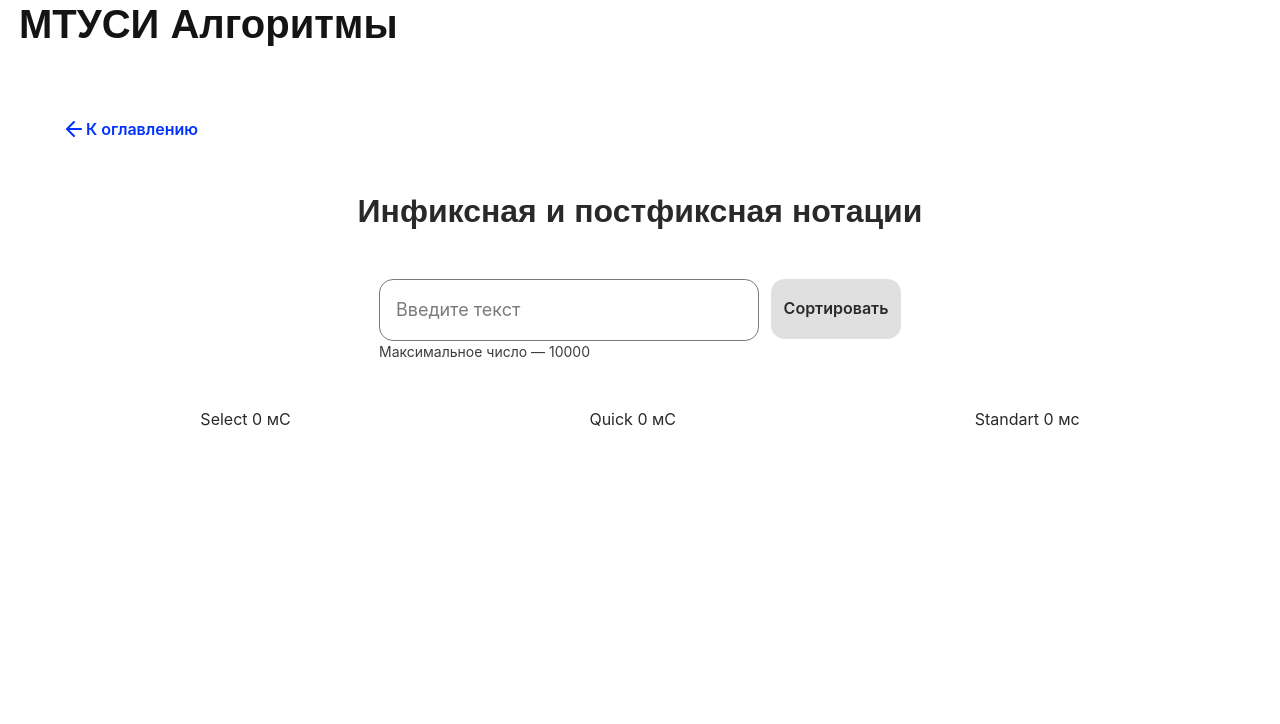
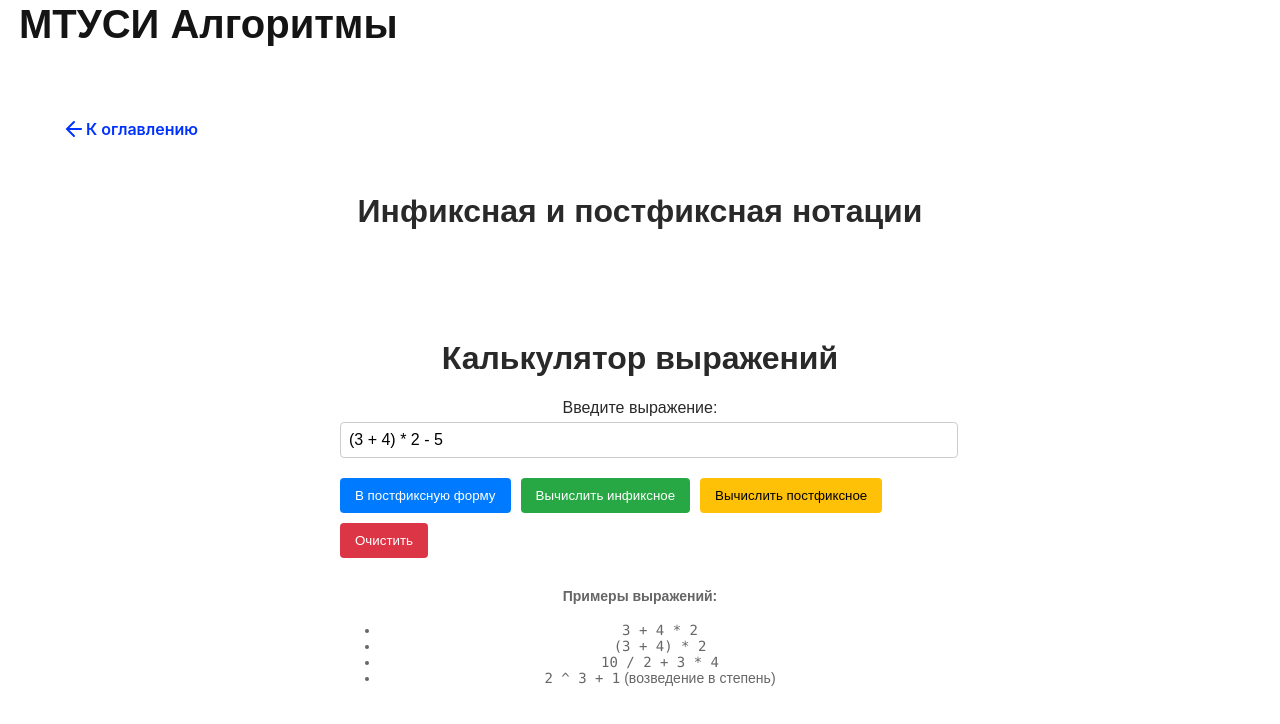
Before and after one commit to Danila4191/Algoritms-MTUCI, a React (Create React App) app in the folder algoritms-mtuci/: page /2S/module-one in a window 1280 px wide. Shown: the top 724 px of the page. Built offline with nearby package versions, Linux system fonts and the light colour scheme.

Commit message:
add two-module-one

```diff
--- a/algoritms-mtuci/src/components/two-module-one/two-module-one.tsx
+++ b/algoritms-mtuci/src/components/two-module-one/two-module-one.tsx
@@ -2,85 +2,318 @@ import React, { useState } from "react";
 // @ts-ignore
 import styles from "./two-module-one.module.css";
 import { SolutionLayout } from "../ui/solution-layout/solution-layout";
-import { Input } from "../ui/input/input";
-import { Button } from "../ui/button/button";
-import {
-  getArrRandom,
-  selectionSort,
-  QuickSort,
-} from "../../utils/functions";
+
+type Token = string;
+type Operator = '+' | '-' | '*' | '/' | '^' | '(' | ')';
+// @ts-ignore
+const OPERATORS: Set<Operator> = new Set(['+', '-', '*', '/', '^', '(', ')']);
+const PRECEDENCE: Record<Operator, number> = {
+  '^': 4,
+  '*': 3,
+  '/': 3,
+  '+': 2,
+  '-': 2,
+  '(': 1,
+  ')': 1
+};
 
 export const TwoModuleOne = () => {
-  const [inputValue, setInputValue] = useState({ value: "number" });
-  const [loading, setloading] = useState<boolean>(false);
-  const [arrValue, setArrValue] = useState<number[]>([]);
-  const [stopwatcSelectValue, setStopwatcSelectValue] = useState<number>(0);
-  const [stopwatcQuickValue, setStopwatcQuickValue] = useState<number>(0);
-  const [stopwatcStandartValue, setStopwatcStandartValue] = useState<number>(0);
 
-  const onChange = (e: React.ChangeEvent<HTMLInputElement>) => {
-    setInputValue({ ...inputValue, value: e.target.value });
+ class ExpressionConverter {
+  // Преобразование инфиксной записи в постфиксную (алгоритм сортировочной станции)
+  public static infixToPostfix(expression: string): Token[] {
+    const output: Token[] = [];
+    const stack: Operator[] = [];
+
+    // Разбиваем выражение на токены
+    const tokens = this.tokenize(expression);
+
+    for (const token of tokens) {
+      if (this.isNumber(token)) {
+        // Число сразу добавляем в выходную очередь
+        output.push(token);
+      } else if (OPERATORS.has(token as Operator)) {
+        const operator = token as Operator;
+
+        if (operator === '(') {
+          stack.push(operator);
+        } else if (operator === ')') {
+          // Выталкиваем операторы из стека до открывающей скобки
+          while (stack.length > 0 && stack[stack.length - 1] !== '(') {
+            output.push(stack.pop()!);
+          }
+          stack.pop(); // Удаляем '('
+        } else {
+          // Обычный оператор
+          while (
+            stack.length > 0 &&
+            PRECEDENCE[stack[stack.length - 1]] >= PRECEDENCE[operator] &&
+            operator !== '^' // право-ассоциативный оператор
+          ) {
+            output.push(stack.pop()!);
+          }
+          stack.push(operator);
+        }
+      }
+    }
+
+    // Выталкиваем оставшиеся операторы из стека
+    while (stack.length > 0) {
+      output.push(stack.pop()!);
+    }
+
+    return output;
+  }
+
+  // Вычисление постфиксного выражения
+  public static evaluatePostfix(tokens: Token[]): number {
+    const stack: number[] = [];
+
+    for (const token of tokens) {
+      if (this.isNumber(token)) {
+        stack.push(parseFloat(token));
+      } else if (OPERATORS.has(token as Operator)) {
+        const operator = token as Operator;
+
+        if (operator === '(' || operator === ')') {
+          throw new Error('Invalid postfix expression');
+        }
+
+        const b = stack.pop();
+        const a = stack.pop();
+
+        if (a === undefined || b === undefined) {
+          throw new Error('Invalid expression');
+        }
+
+        switch (operator) {
+          case '+': stack.push(a + b); break;
+          case '-': stack.push(a - b); break;
+          case '*': stack.push(a * b); break;
+          case '/':
+            if (b === 0) throw new Error('Division by zero');
+            stack.push(a / b);
+            break;
+          case '^': stack.push(Math.pow(a, b)); break;
+        }
+      }
+    }
+
+    if (stack.length !== 1) {
+      throw new Error('Invalid expression');
+    }
+
+    return stack[0];
+  }
+
+  // Вычисление инфиксного выражения (через преобразование в постфиксную)
+  public static evaluateInfix(expression: string): number {
+    const postfix = this.infixToPostfix(expression);
+    return this.evaluatePostfix(postfix);
+  }
+
+  // Разбиение строки на токены
+  private static tokenize(expression: string): Token[] {
+    return expression
+      .replace(/\s+/g, '')
+      .split(/([+\-*/^()])/)
+      .filter(token => token !== '');
+  }
+
+  // Проверка, является ли токен числом
+  private static isNumber(token: string): boolean {
+    return !isNaN(parseFloat(token)) && isFinite(parseFloat(token));
+  }
+}
+
+
+
+const [expression, setExpression] = useState<string>('(3 + 4) * 2 - 5');
+  const [postfixExpression, setPostfixExpression] = useState<Token[]>([]);
+  const [result, setResult] = useState<number | null>(null);
+  const [error, setError] = useState<string>('');
+
+  const handleConvertToPostfix = () => {
+    try {
+      setError('');
+      const postfix = ExpressionConverter.infixToPostfix(expression);
+      setPostfixExpression(postfix);
+      setResult(null);
+    } catch (err) {
+      setError(`Ошибка преобразования: ${err instanceof Error ? err.message : 'Неизвестная ошибка'}`);
+    }
   };
 
-  const onClick = () => {
-    setloading(true);
-    const arr = getArrRandom(Number(inputValue.value));
+  const handleEvaluateInfix = () => {
+    try {
+      setError('');
+      const calculatedResult = ExpressionConverter.evaluateInfix(expression);
+      setResult(calculatedResult);
+      setPostfixExpression([]);
+    } catch (err) {
+      setError(`Ошибка вычисления: ${err instanceof Error ? err.message : 'Неизвестная ошибка'}`);
+    }
+  };
 
-    let start = new Date().getTime();
-    selectionSort(arr);
-    let end = new Date().getTime();
-    setStopwatcSelectValue(end - start);
+  const handleEvaluatePostfix = () => {
+    try {
+      setError('');
+      if (postfixExpression.length === 0) {
+        throw new Error('Сначала преобразуйте выражение в постфиксную форму');
+      }
+      const calculatedResult = ExpressionConverter.evaluatePostfix(postfixExpression);
+      setResult(calculatedResult);
+    } catch (err) {
+      setError(`Ошибка вычисления: ${err instanceof Error ? err.message : 'Неизвестная ошибка'}`);
+    }
+  };
 
+  const handleClear = () => {
+    setExpression('');
+    setPostfixExpression([]);
+    setResult(null);
+    setError('');
+  };
 
-    start = new Date().getTime();
-    QuickSort(arr);
-    end = new Date().getTime();
-    setStopwatcQuickValue(end - start);
-
-
-    start = new Date().getTime();
-    arr.sort(function (a, b) {
-      return a - b;
-    });
-    end = new Date().getTime();
-    setStopwatcStandartValue(end - start);
-
-
-    setArrValue(selectionSort(getArrRandom(Number(inputValue.value))));
-    setloading(false);
-  };
 
   return (
     <SolutionLayout title="Инфиксная и постфиксная нотации">
       <div className={styles.container}>
-        <div className={styles.imput}>
-          <Input
-            type="number"
-            onChange={onChange}
-            max={10000}
-            isLimitText={true}
-          />
-          <Button
-            onClick={onClick}
-            text="Сортировать"
-            isLoader={loading}
-            disabled={
-              inputValue.value.length < 2 ||
-              inputValue.value.length > 5 ||
-              loading
-            }
-          />
+        <div style={{ maxWidth: '600px', margin: '20px auto', padding: '20px', fontFamily: 'Arial' }}>
+      <h1>Калькулятор выражений</h1>
+
+      <div style={{ marginBottom: '20px' }}>
+        <label htmlFor="expression" style={{ display: 'block', marginBottom: '5px' }}>
+          Введите выражение:
+        </label>
+        <input
+          id="expression"
+          type="text"
+          value={expression}
+          onChange={(e) => setExpression(e.target.value)}
+          placeholder="Например: (3 + 4) * 2 - 5"
+          style={{
+            width: '100%',
+            padding: '8px',
+            fontSize: '16px',
+            border: '1px solid #ccc',
+            borderRadius: '4px'
+          }}
+        />
+      </div>
+
+      <div style={{ marginBottom: '20px', display: 'flex', gap: '10px', flexWrap: 'wrap' }}>
+        <button
+          onClick={handleConvertToPostfix}
+          style={{
+            padding: '10px 15px',
+            backgroundColor: '#007bff',
+            color: 'white',
+            border: 'none',
+            borderRadius: '4px',
+            cursor: 'pointer'
+          }}
+        >
+          В постфиксную форму
+        </button>
+
+        <button
+          onClick={handleEvaluateInfix}
+          style={{
+            padding: '10px 15px',
+            backgroundColor: '#28a745',
+            color: 'white',
+            border: 'none',
+            borderRadius: '4px',
+            cursor: 'pointer'
+          }}
+        >
+          Вычислить инфиксное
+        </button>
+
+        <button
+          onClick={handleEvaluatePostfix}
+          style={{
+            padding: '10px 15px',
+            backgroundColor: '#ffc107',
+            color: 'black',
+            border: 'none',
+            borderRadius: '4px',
+            cursor: 'pointer'
+          }}
+        >
+          Вычислить постфиксное
+        </button>
+
+        <button
+          onClick={handleClear}
+          style={{
+            padding: '10px 15px',
+            backgroundColor: '#dc3545',
+            color: 'white',
+            border: 'none',
+            borderRadius: '4px',
+            cursor: 'pointer'
+          }}
+        >
+          Очистить
+        </button>
+      </div>
+
+      {error && (
+        <div style={{
+          padding: '10px',
+          backgroundColor: '#f8d7da',
+          color: '#721c24',
+          border: '1px solid #f5c6cb',
+          borderRadius: '4px',
+          marginBottom: '20px'
+        }}>
+          {error}
         </div>
-        <div className={styles.result__table}>
-          <p>Select {stopwatcSelectValue} мС </p>
-          <p>Quick {stopwatcQuickValue} мС </p>
-          <p>Standart {stopwatcStandartValue} мс</p>
+      )}
+
+      {postfixExpression.length > 0 && (
+        <div style={{ marginBottom: '20px' }}>
+          <h3>Постфиксная запись (RPN):</h3>
+          <div style={{
+            padding: '10px',
+            backgroundColor: '#f8f9fa',
+            border: '1px solid #dee2e6',
+            borderRadius: '4px',
+            fontFamily: 'monospace'
+          }}>
+            {postfixExpression.join(' ')}
+          </div>
         </div>
-        <div className={styles.result}>
-          {arrValue.map((item) => (
-            <p className={styles.result__item}>{item}</p>
-          ))}
+      )}
+
+      {result !== null && (
+        <div style={{ marginBottom: '20px' }}>
+          <h3>Результат:</h3>
+          <div style={{
+            padding: '10px',
+            backgroundColor: '#d4edda',
+            border: '1px solid #c3e6cb',
+            borderRadius: '4px',
+            fontSize: '18px',
+            fontWeight: 'bold'
+          }}>
+            {result}
+          </div>
         </div>
+      )}
+
+      <div style={{ marginTop: '30px', fontSize: '14px', color: '#666' }}>
+        <h4>Примеры выражений:</h4>
+        <ul>
+          <li><code>3 + 4 * 2</code></li>
+          <li><code>(3 + 4) * 2</code></li>
+          <li><code>10 / 2 + 3 * 4</code></li>
+          <li><code>2 ^ 3 + 1</code> (возведение в степень)</li>
+        </ul>
+      </div>
+    </div>
       </div>
     </SolutionLayout>
   );
--- a/algoritms-mtuci/src/components/two-module-two/two-module-two.tsx
+++ b/algoritms-mtuci/src/components/two-module-two/two-module-two.tsx
@@ -2,85 +2,24 @@ import React, { useState } from "react";
 // @ts-ignore
 import styles from "./two-module-two.module.css";
 import { SolutionLayout } from "../ui/solution-layout/solution-layout";
-import { Input } from "../ui/input/input";
-import { Button } from "../ui/button/button";
-import {
-  getArrRandom,
-  selectionSort,
-  QuickSort,
-} from "../../utils/functions";
+interface RodCuttingResult {
+  maxRevenue: number;
+  optimalCuts: number[];
+  dpTable: number[];
+  solutionTable: number[];
+}
 
+ interface PriceTable {
+  length: number;
+  price: number;
+}
 export const TwoModuleTwo = () => {
-  const [inputValue, setInputValue] = useState({ value: "number" });
-  const [loading, setloading] = useState<boolean>(false);
-  const [arrValue, setArrValue] = useState<number[]>([]);
-  const [stopwatcSelectValue, setStopwatcSelectValue] = useState<number>(0);
-  const [stopwatcQuickValue, setStopwatcQuickValue] = useState<number>(0);
-  const [stopwatcStandartValue, setStopwatcStandartValue] = useState<number>(0);
 
-  const onChange = (e: React.ChangeEvent<HTMLInputElement>) => {
-    setInputValue({ ...inputValue, value: e.target.value });
-  };
-
-  const onClick = () => {
-    setloading(true);
-    const arr = getArrRandom(Number(inputValue.value));
-
-    let start = new Date().getTime();
-    selectionSort(arr);
-    let end = new Date().getTime();
-    setStopwatcSelectValue(end - start);
-
-
-    start = new Date().getTime();
-    QuickSort(arr);
-    end = new Date().getTime();
-    setStopwatcQuickValue(end - start);
-
-
-    start = new Date().getTime();
-    arr.sort(function (a, b) {
-      return a - b;
-    });
-    end = new Date().getTime();
-    setStopwatcStandartValue(end - start);
-
-
-    setArrValue(selectionSort(getArrRandom(Number(inputValue.value))));
-    setloading(false);
-  };
 
   return (
     <SolutionLayout title="Методы динамического программирования">
       <div className={styles.container}>
-        <div className={styles.imput}>
-          <Input
-            type="number"
-            onChange={onChange}
-            max={10000}
-            isLimitText={true}
-          />
-          <Button
-            onClick={onClick}
-            text="Сортировать"
-            isLoader={loading}
-            disabled={
-              inputValue.value.length < 2 ||
-              inputValue.value.length > 5 ||
-              loading
-            }
-          />
-        </div>
-        <div className={styles.result__table}>
-          <p>Select {stopwatcSelectValue} мС </p>
-          <p>Quick {stopwatcQuickValue} мС </p>
-          <p>Standart {stopwatcStandartValue} мс</p>
-        </div>
-        <div className={styles.result}>
-          {arrValue.map((item) => (
-            <p className={styles.result__item}>{item}</p>
-          ))}
-        </div>
+
       </div>
     </SolutionLayout>
   );
```
